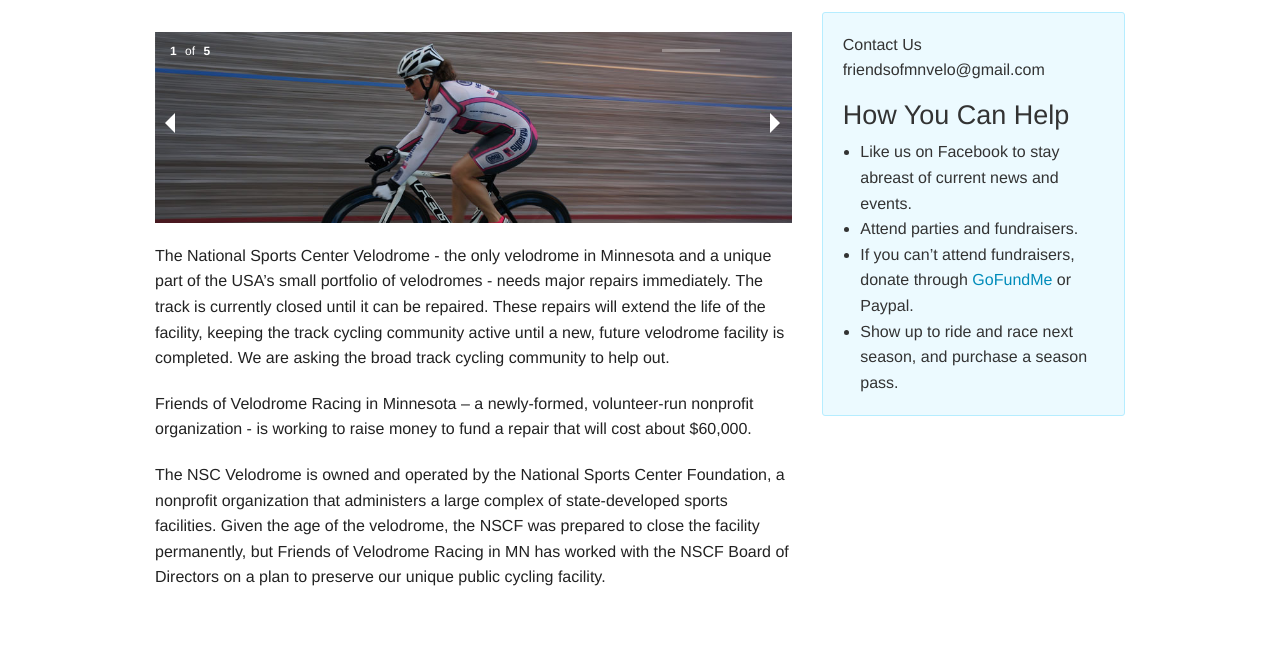
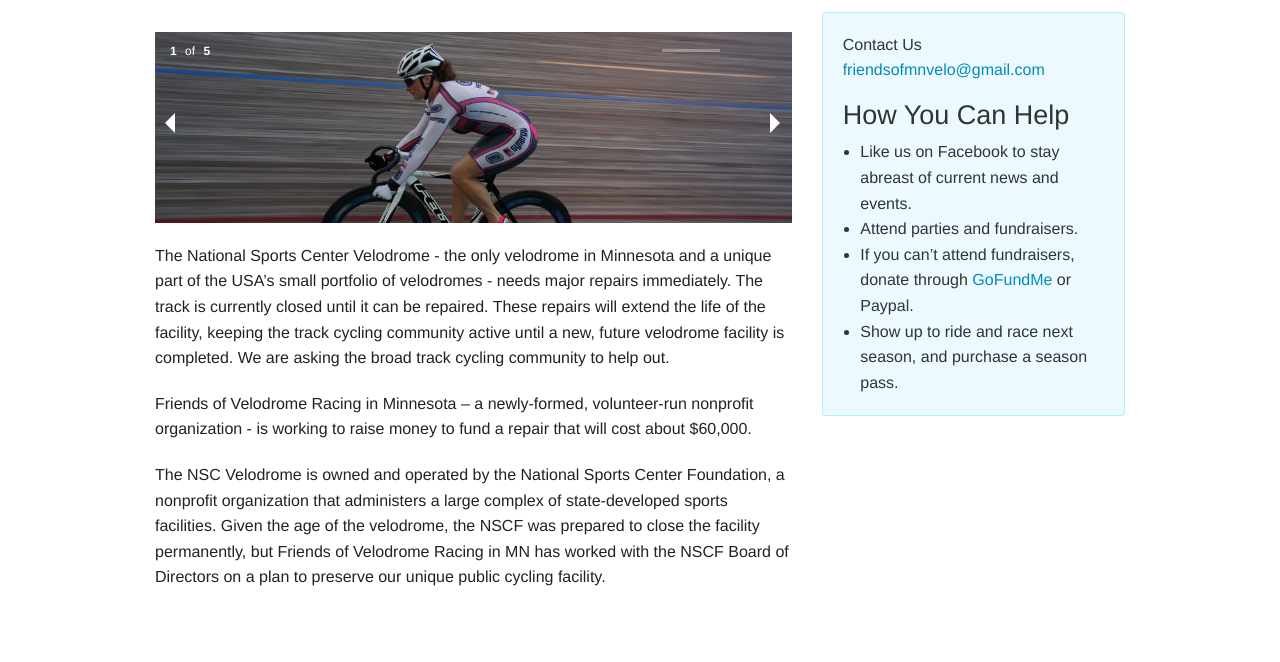
Before and after one commit to markleppke/friendsofvelomn, a plain HTML site: page index.html in a window 1280 px wide. Shown: the part 138-800 px from the top of the page. Drawn offline with Linux system fonts and the light colour scheme.

Commit message:
udpate email

```diff
--- a/index.html
+++ b/index.html
@@ -86,7 +86,7 @@
 
         <div class=" panel callout radius"
           <h3>Contact Us</h3>
-          <p>friendsofmnvelo@gmail.com</p>
+          <p><a href="mailto:friendsofmnvelo@gmail.com">friendsofmnvelo@gmail.com</a></p>
 
           <h3>How You Can Help</h3>
           <ul>
```
